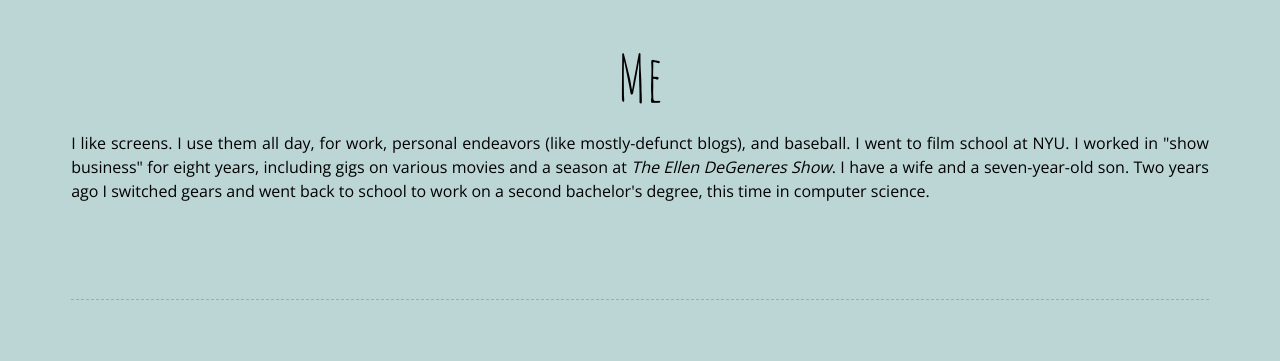
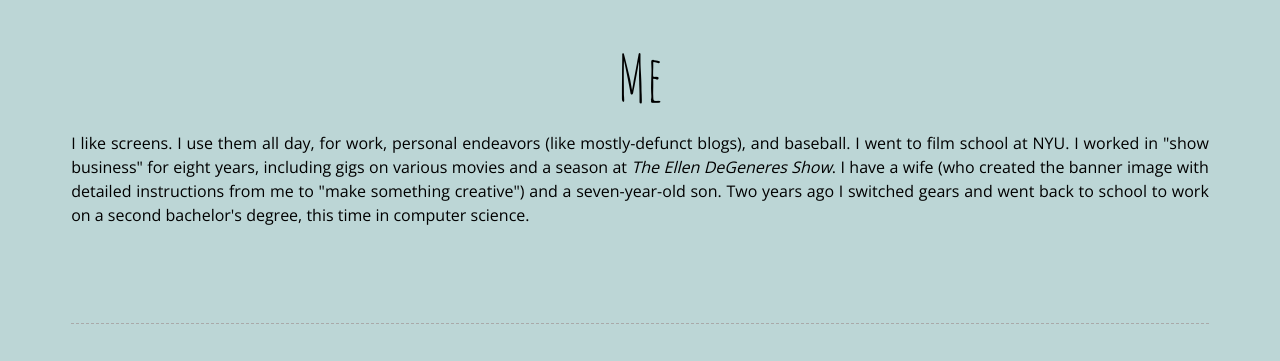
Before and after one commit to erinscot/portfolio, a plain HTML site: page index.html in a window 1280 px wide. Shown: the part 1240-1601 px from the top of the page. Drawn offline with nearby package versions, Linux system fonts and the light colour scheme.

Commit message:
added some text to 'Me' section

```diff
--- a/index.html
+++ b/index.html
@@ -25,7 +25,7 @@
         <!--<img alt="photo of the author" id="erin-photo" src="images/headshot.png" height="125px">-->
       <section>
         <h3 class="who-i-am">Me</h3>
-        <p class="who-i-am-text">I like screens. I use them all day, for work, personal endeavors (like mostly-defunct blogs), and baseball. I went to film school at NYU. I worked in "show business" for eight years, including gigs on various movies and a season at <em>The Ellen DeGeneres Show</em>. I have a wife and a seven-year-old son. Two years ago I switched gears and went back to school to work on a second bachelor's degree, this time in computer science.</p>
+        <p class="who-i-am-text">I like screens. I use them all day, for work, personal endeavors (like mostly-defunct blogs), and baseball. I went to film school at NYU. I worked in "show business" for eight years, including gigs on various movies and a season at <em>The Ellen DeGeneres Show</em>. I have a wife (who created the banner image with detailed instructions from me to "make something creative") and a seven-year-old son. Two years ago I switched gears and went back to school to work on a second bachelor's degree, this time in computer science.</p>
       </section>
       <section>
         <h3 class="what-i-do">My Job</h3>
```
